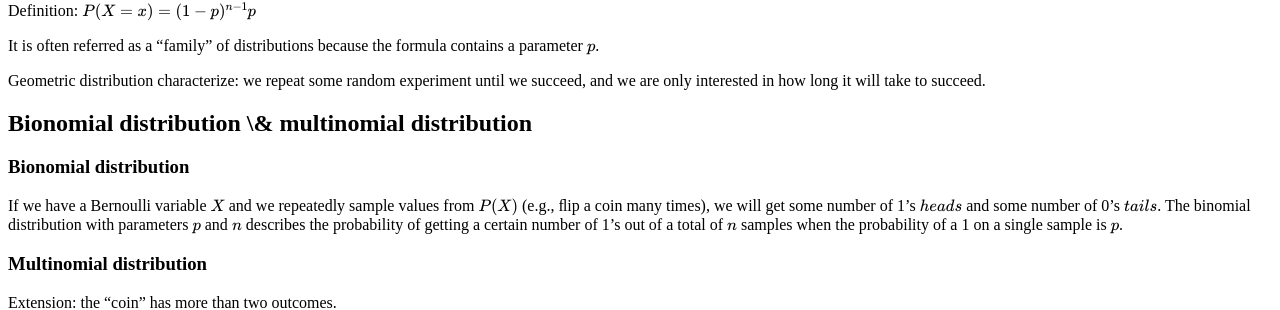
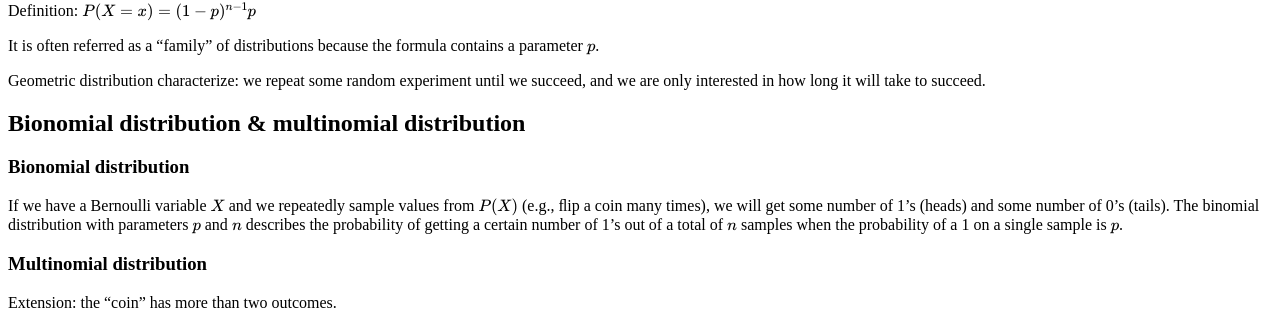
Before and after one commit to yumoxu/Blog, a Jekyll site: the page built from _posts/2016-09-25-Basic-Mathematics.html, in a window 1280 px wide. Shown: the part 379-689 px from the top of the page. Built offline with Jekyll 4.4.1, drawn with Linux system fonts in a browser that asks for light colours; formulas are drawn with MathJax 3; some of the changed lines change nothing that is shown.

Commit message:
modify note

```diff
--- a/_posts/2016-09-25-Basic-Mathematics.html
+++ b/_posts/2016-09-25-Basic-Mathematics.html
@@ -26,9 +26,9 @@ title: Basic Mathematics
 <p>It is often referred as a “family” of distributions because the formula contains a parameter $p$.</p>
 <p>Geometric distribution characterize: we repeat some random experiment until we succeed, and we are only interested in how long it will take to succeed.</p>
 
-<h2>Bionomial distribution \& multinomial distribution</h2>
+<h2>Bionomial distribution &amp multinomial distribution</h2>
 <h3>Bionomial distribution</h3>
-<p>If we have a Bernoulli variable $X$ and we repeatedly sample values from $P(X)$ (e.g., ﬂip a coin many times), we will get some number of 1’s \(heads\) and some number of 0’s \(tails\). The binomial distribution with parameters $p$ and $n$ describes the probability of getting a certain number of 1’s out of a total of $n$ samples when the probability of a 1 on a single sample is $p$.</p>
+<p>If we have a Bernoulli variable $X$ and we repeatedly sample values from $P(X)$ (e.g., ﬂip a coin many times), we will get some number of 1’s (heads) and some number of 0’s (tails). The binomial distribution with parameters $p$ and $n$ describes the probability of getting a certain number of 1’s out of a total of $n$ samples when the probability of a 1 on a single sample is $p$.</p>
 <h3>Multinomial distribution</h3>
 <p>Extension: the “coin” has more than two outcomes.</p>
 
```
